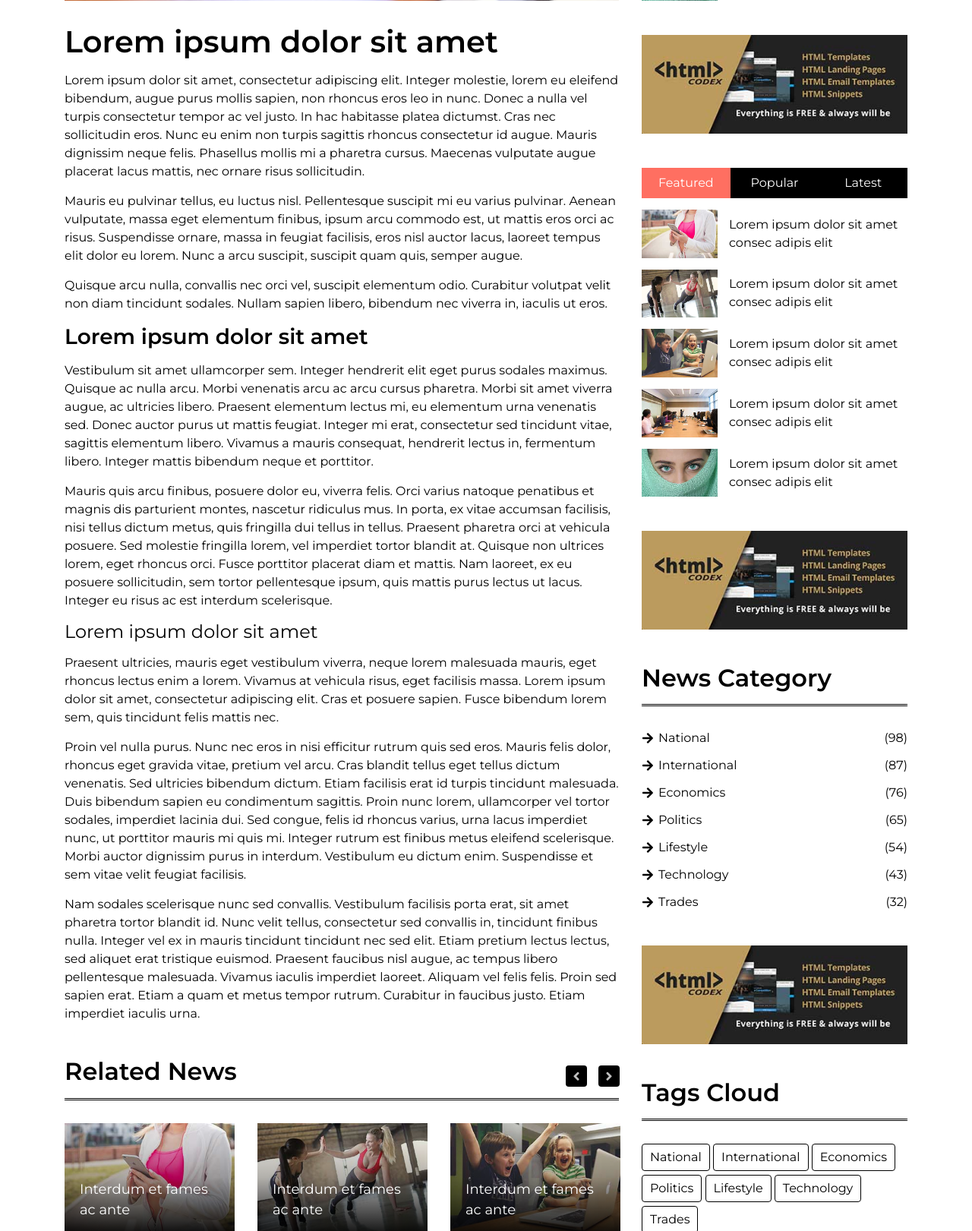
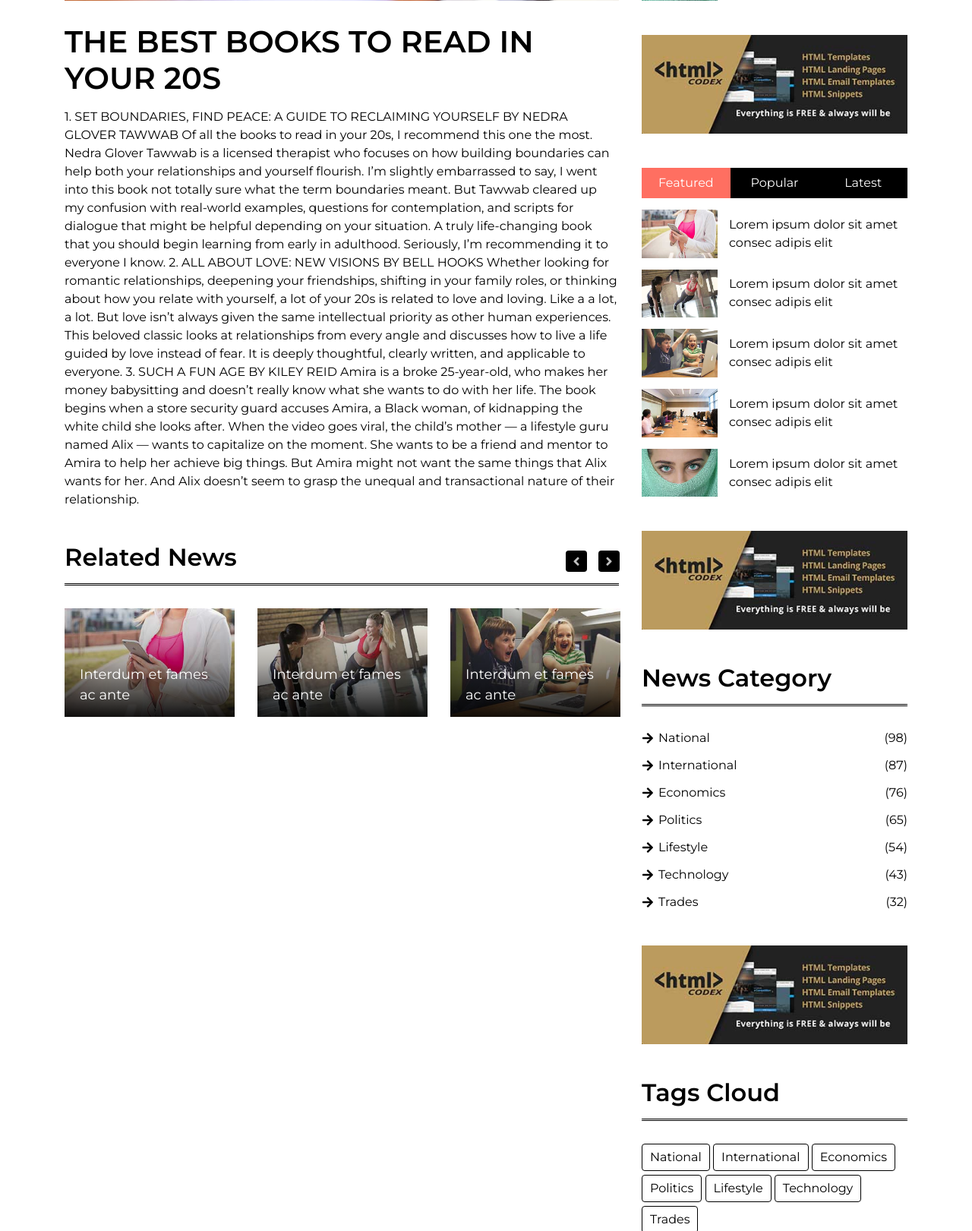
Before and after one commit to YetundeAlabi/blog, a Django app: template myapp/templates/myapp/single-page.html in a window 1280 px wide. Shown: the part 728-2349 px from the top of the page at 76% size. Run offline with Django 4.2, Linux system fonts and the light colour scheme; the template is opened without the code that fills it: values that come from a table or form of the project are taken from there, others are empty; data comes from the database, SQL or seed files in the repository; some libraries are stand-ins or nearby versions.

Commit message:
edited single page

```diff
--- a/myapp/templates/myapp/single-page.html
+++ b/myapp/templates/myapp/single-page.html
@@ -133,32 +133,9 @@
                                 <img src="img/news-825x525.jpg" />
                             </div>
                             <div class="sn-content">
-                                <h1 class="sn-title">Lorem ipsum dolor sit amet</h1>
+                                <h1 class="sn-title">{{ post.title }}</h1>
                                 <p>
-                                    Lorem ipsum dolor sit amet, consectetur adipiscing elit. Integer molestie, lorem eu eleifend bibendum, augue purus mollis sapien, non rhoncus eros leo in nunc. Donec a nulla vel turpis consectetur tempor ac vel justo. In hac habitasse platea dictumst. Cras nec sollicitudin eros. Nunc eu enim non turpis sagittis rhoncus consectetur id augue. Mauris dignissim neque felis. Phasellus mollis mi a pharetra cursus. Maecenas vulputate augue placerat lacus mattis, nec ornare risus sollicitudin.
-                                </p>
-                                <p>
-                                    Mauris eu pulvinar tellus, eu luctus nisl. Pellentesque suscipit mi eu varius pulvinar. Aenean vulputate, massa eget elementum finibus, ipsum arcu commodo est, ut mattis eros orci ac risus. Suspendisse ornare, massa in feugiat facilisis, eros nisl auctor lacus, laoreet tempus elit dolor eu lorem. Nunc a arcu suscipit, suscipit quam quis, semper augue.
-                                </p>
-                                <p>
-                                    Quisque arcu nulla, convallis nec orci vel, suscipit elementum odio. Curabitur volutpat velit non diam tincidunt sodales. Nullam sapien libero, bibendum nec viverra in, iaculis ut eros.
-                                </p>
-                                <h3>Lorem ipsum dolor sit amet</h3>
-                                <p>
-                                    Vestibulum sit amet ullamcorper sem. Integer hendrerit elit eget purus sodales maximus. Quisque ac nulla arcu. Morbi venenatis arcu ac arcu cursus pharetra. Morbi sit amet viverra augue, ac ultricies libero. Praesent elementum lectus mi, eu elementum urna venenatis sed. Donec auctor purus ut mattis feugiat. Integer mi erat, consectetur sed tincidunt vitae, sagittis elementum libero. Vivamus a mauris consequat, hendrerit lectus in, fermentum libero. Integer mattis bibendum neque et porttitor.
-                                </p>
-                                <p>
-                                    Mauris quis arcu finibus, posuere dolor eu, viverra felis. Orci varius natoque penatibus et magnis dis parturient montes, nascetur ridiculus mus. In porta, ex vitae accumsan facilisis, nisi tellus dictum metus, quis fringilla dui tellus in tellus. Praesent pharetra orci at vehicula posuere. Sed molestie fringilla lorem, vel imperdiet tortor blandit at. Quisque non ultrices lorem, eget rhoncus orci. Fusce porttitor placerat diam et mattis. Nam laoreet, ex eu posuere sollicitudin, sem tortor pellentesque ipsum, quis mattis purus lectus ut lacus. Integer eu risus ac est interdum scelerisque.
-                                </p>
-                                <h4>Lorem ipsum dolor sit amet</h4>
-                                <p>
-                                    Praesent ultricies, mauris eget vestibulum viverra, neque lorem malesuada mauris, eget rhoncus lectus enim a lorem. Vivamus at vehicula risus, eget facilisis massa. Lorem ipsum dolor sit amet, consectetur adipiscing elit. Cras et posuere sapien. Fusce bibendum lorem sem, quis tincidunt felis mattis nec.
-                                </p>
-                                <p>
-                                    Proin vel nulla purus. Nunc nec eros in nisi efficitur rutrum quis sed eros. Mauris felis dolor, rhoncus eget gravida vitae, pretium vel arcu. Cras blandit tellus eget tellus dictum venenatis. Sed ultricies bibendum dictum. Etiam facilisis erat id turpis tincidunt malesuada. Duis bibendum sapien eu condimentum sagittis. Proin nunc lorem, ullamcorper vel tortor sodales, imperdiet lacinia dui. Sed congue, felis id rhoncus varius, urna lacus imperdiet nunc, ut porttitor mauris mi quis mi. Integer rutrum est finibus metus eleifend scelerisque. Morbi auctor dignissim purus in interdum. Vestibulum eu dictum enim. Suspendisse et sem vitae velit feugiat facilisis.
-                                </p>
-                                <p>
-                                    Nam sodales scelerisque nunc sed convallis. Vestibulum facilisis porta erat, sit amet pharetra tortor blandit id. Nunc velit tellus, consectetur sed convallis in, tincidunt finibus nulla. Integer vel ex in mauris tincidunt tincidunt nec sed elit. Etiam pretium lectus lectus, sed aliquet erat tristique euismod. Praesent faucibus nisl augue, ac tempus libero pellentesque malesuada. Vivamus iaculis imperdiet laoreet. Aliquam vel felis felis. Proin sed sapien erat. Etiam a quam et metus tempor rutrum. Curabitur in faucibus justo. Etiam imperdiet iaculis urna.
+                                   {{ post.content }}
                                 </p>
                             </div>
                         </div>
--- a/myapp/views.py
+++ b/myapp/views.py
@@ -11,6 +11,7 @@ class IndexView(TemplateView):
 
 class SinglePageView(DetailView):
     model = Post
+    template_name= "myapp/single-page.html"
 
     def get_context_data(self, **kwargs):
         context = super().get_context_data(**kwargs)
```
